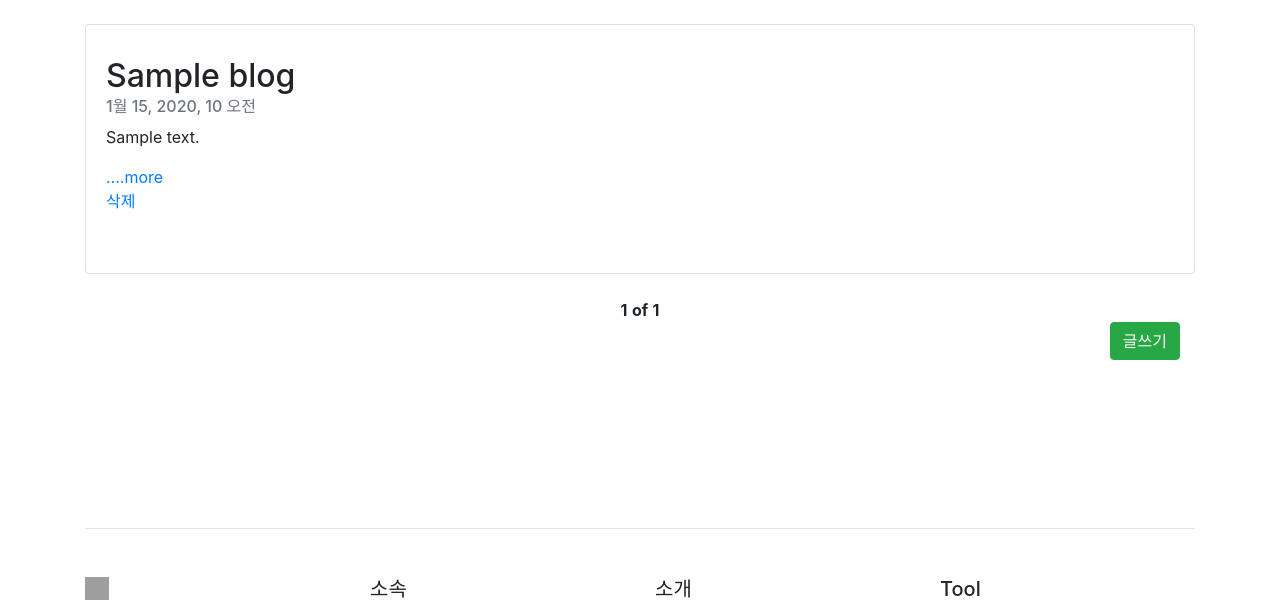
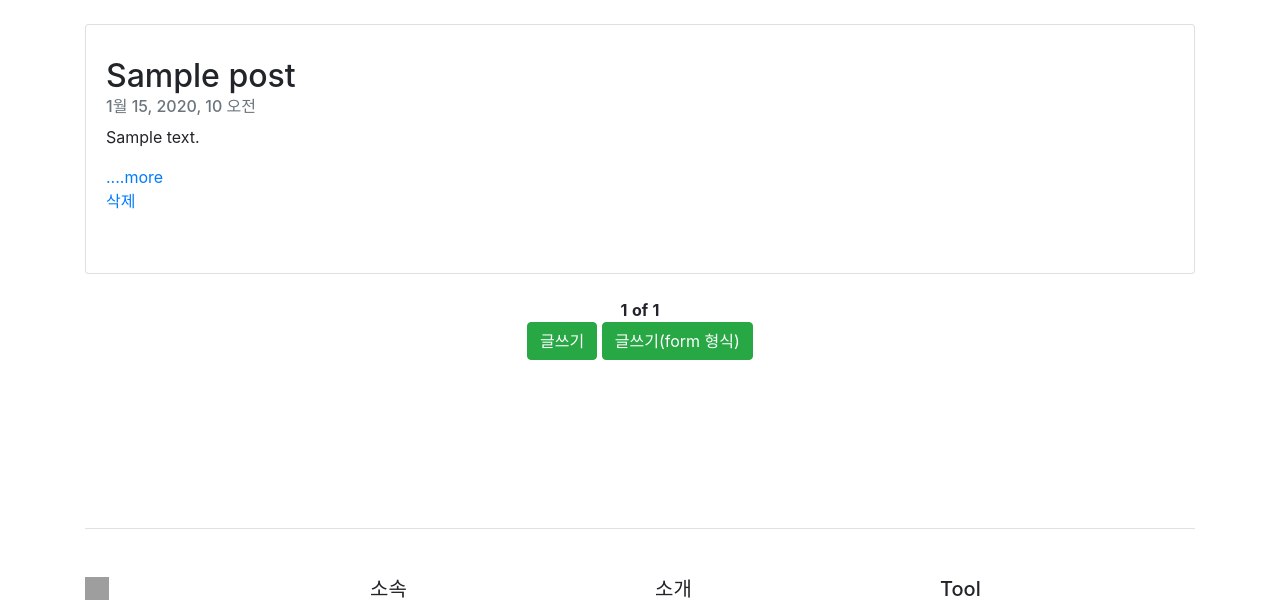
Before and after one commit to kitejun/Django_Basic_Web, a Django app: template board/templates/board.html in a window 1280 px wide. Shown: the part 61-661 px from the top of the page. Run offline with Django 3.2, Linux system fonts and the light colour scheme; the template is opened without the code that fills it: most values are stand-ins (such as "Sample title", 1, 10 or a date in 2020); some libraries are stand-ins or nearby versions; grey boxes are pictures that could not be loaded.

Commit message:
form 추가

```diff
--- a/board/admin.py
+++ b/board/admin.py
@@ -1,4 +1,4 @@
 from django.contrib import admin
-from .models import Blog
+from .models import Board
 
-admin.site.register(Blog)
+admin.site.register(Board)
--- a/board/models.py
+++ b/board/models.py
@@ -1,6 +1,6 @@
 from django.db import models
 
-class Blog(models.Model):
+class Board(models.Model):
     title = models.CharField(max_length=200)
     pub_date = models.DateTimeField('date published')
     body = models.TextField()
--- a/board/templates/board.html
+++ b/board/templates/board.html
@@ -3,23 +3,23 @@
 
 {%block contents%}
 
-{% for blog in posts %}
+{% for post in posts %}
 <!-- 하나의 페이지 -->
 
-<!-- 블로그 전체는 blogs.all -->
-<div class="card"">
-        <div class=" card-body">
+<!-- 블로그 전체는 boards.all -->
+<div class="card">
+        <div class="card-body">
     <h5 class="card-title">
-        <h2> {{blog.title}} </h2>
+        <h2> {{post.title}} </h2>
     </h5>
     <h6 class="card-subtitle mb-2 text-muted">
-        {{blog.pub_date}}
+        {{post.pub_date}}
     </h6>
     <p class="card-text">
-        {{blog.summary}}
+        {{post.summary}}
     </p>
-    <a href="{%url 'detail' blog.id%}" class="card-link">....more</a>
-    <p><a href="{%url 'delete' blog.id%}">삭제</a></p>
+    <a href="{%url 'detail' post.id%}" class="card-link">....more</a>
+    <p><a href="{%url 'delete' post.id%}">삭제</a></p>
 </div>
 <br>
 </div>
@@ -49,10 +49,14 @@
             class="btn btn-success">Last</button>
         {%endif%}
 
-        <div align="right" height: 100px;">
+        <div>
+        <span height: 100px;">
             <a class="btn btn-success" href="{%url 'new'%}" role="button">글쓰기</a>
+        </span>
+        <span height: 100px;">
+            <a class="btn btn-success" href="{%url 'newform'%}" role="button">글쓰기(form 형식)</a>
+        </span>
         </div>
-
 
     </div>
     <br><br><br><br><br><br>
--- a/board/urls.py
+++ b/board/urls.py
@@ -2,10 +2,14 @@ from django.urls import path
 from . import views
 
 urlpatterns = [
+    path('', views.board, name='board'),
+    # 그냥 생성
     path('new', views.new, name='new'),
+    # form 형식으로 생성
+    path('newform/',views.newform,name="newform"),
+
     path('create/', views.create, name='create'),
-    path('', views.board, name='board'),
-    path('newblog/', views.blogpost, name='newblog'),
-    path('detail/<int:blog_id>', views.detail, name="detail"),
-    path('detail/<int:blog_id>/delete', views.delete, name="delete"),
+    path('detail/<int:board_id>', views.detail, name="detail"),
+
+    path('detail/<int:board_id>/delete', views.delete, name="delete"),
 ]
```
Also changed, not shown: board/form.py (+5 -4 lines), board/templates/newform.html (added, +23 -0 lines), board/views.py (+28 -26 lines), board/migrations/0002_auto_20190714_1042.py (added).
